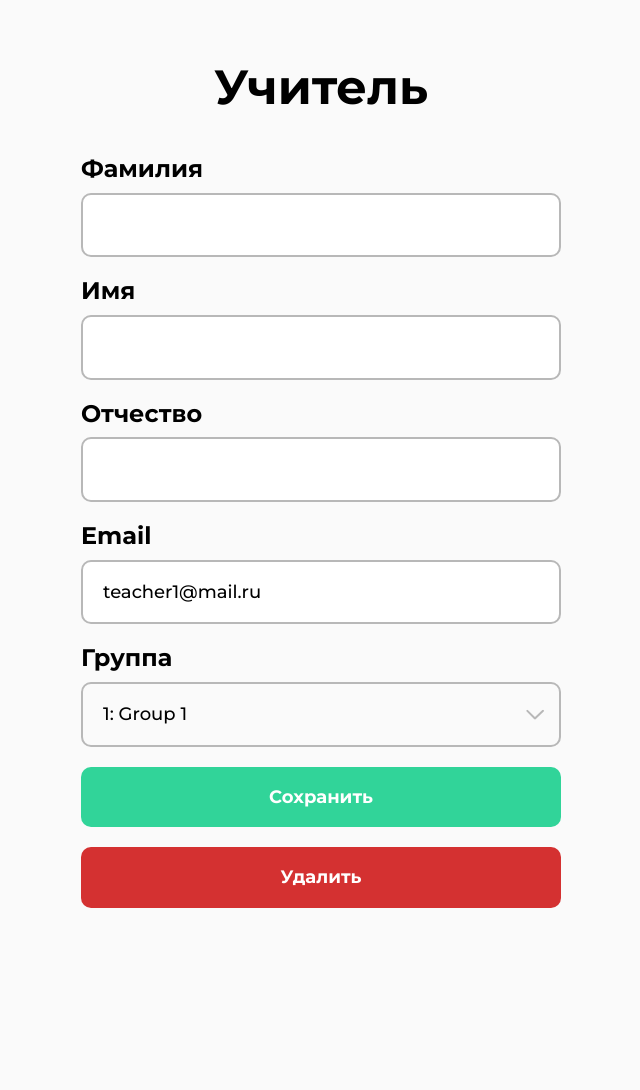
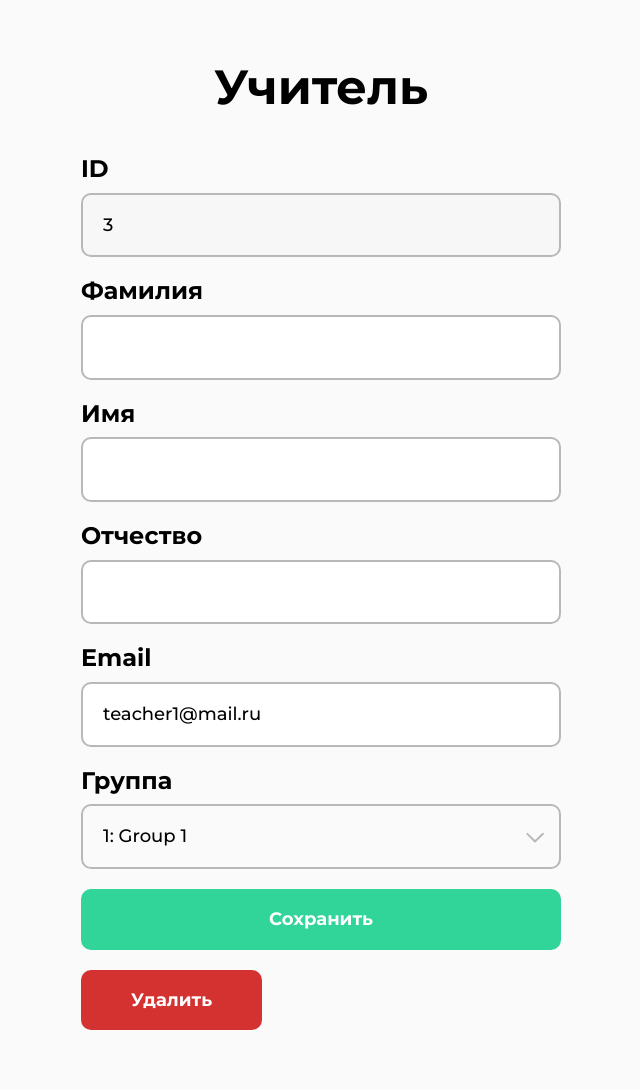
Before and after one commit to Alexzhiliuk/ladutsko, a Django app: page /teacher/3/ in a window 1280 px wide. Shown: the part 100-1190 px from the top of the page, without its empty margins (319-959 px from the left). Before the commit the page ends 1008 px from the top, so only its background shows below. Run offline with Django 4.2, Linux system fonts and the light colour scheme; a user stored in the database is signed in; data comes from the database, SQL or seed files in the repository; both versions use the stored data as it was after the commit.

Commit message:
add ability to delete teachers

```diff
--- a/study/templates/study/user-edit.html
+++ b/study/templates/study/teacher-edit.html
@@ -3,7 +3,7 @@
 {% load static %}
 
 
-{% block page_title %}Пользователь{% endblock %}
+{% block page_title %}Учитель{% endblock %}
 
 {% block extra_css %}
 <link rel="stylesheet" href="{% static 'css/select.css' %}">
@@ -15,6 +15,10 @@
 
     <form action="." method="POST" class="form mt-40">
         {% csrf_token %}
+        <div class="form__item">
+            <label class="form__label">ID</label>
+            <input class="form__input" value="{{ teacher.pk }}" disabled>
+        </div>
         <div class="form__item">
             <label for="{{ user_form.last_name.id_for_label }}" class="form__label">{{ user_form.last_name.label }}</label>
             {{ user_form.last_name }}
@@ -53,7 +57,7 @@
             <button type="submit" class="btn">Сохранить</button>
         </div>
         <div class="form__item">
-            <button data-url="/teacher/delete/1" class="btn btn_red confirm submit">Удалить</button>
+            <a href="{% url 'teacher-delete' teacher.pk %}" class="btn btn_red confirm submit">Удалить</a>
         </div>
 
     </form>
@@ -81,7 +85,7 @@
     })
 
     // Confirm
-    $(".confirm").on('click', function() {
+    $(".confirm.confirm-ajax").on('click', function(event) {
         var req = confirm("Вы уверены?");
         if (req){
             var url = $(this).attr("data-url");
@@ -89,5 +93,13 @@
         }
         event.preventDefault();
     })
+
+    $(".confirm").on('click', function(e) {
+        var req = confirm("Вы уверены?");
+        if (!req){
+            event.preventDefault();
+        }
+
+    })
 </script>
 {% endblock %}
--- a/study/urls.py
+++ b/study/urls.py
@@ -1,8 +1,10 @@
 from study import views
 from django.urls import path
+
 
 urlpatterns = [
     path("", views.IndexView.as_view(), name="index"),
     path("teachers/", views.TeachersListView.as_view(), name="teachers"),
     path("teacher/<int:pk>/", views.TeacherEditView.as_view(), name="teacher"),
+    path("teacher/delete/<int:pk>/", views.delete_teacher, name="teacher-delete"),
 ]
--- a/study/views.py
+++ b/study/views.py
@@ -88,9 +88,20 @@ class TeacherEditView(LoginRequiredMixin, View):
         teacher_group = teacher.study_groups.first()
         groups = Group.objects.all()
 
-        return render(request, "study/user-edit.html", {
+        return render(request, "study/teacher-edit.html", {
             "user_form": user_form,
             "profile_form": profile_form,
             "teacher_group": teacher_group,
             "groups": groups,
+            "teacher": teacher,
         })
+
+
+def delete_teacher(request, pk):
+
+    teacher = get_object_or_404(User, pk=pk)
+    username = teacher.username
+    teacher.delete()
+    messages.success(request, f"Учитель {username} удален!")
+
+    return redirect(reverse("teachers"))
```
Also changed, not shown: db.sqlite3.
